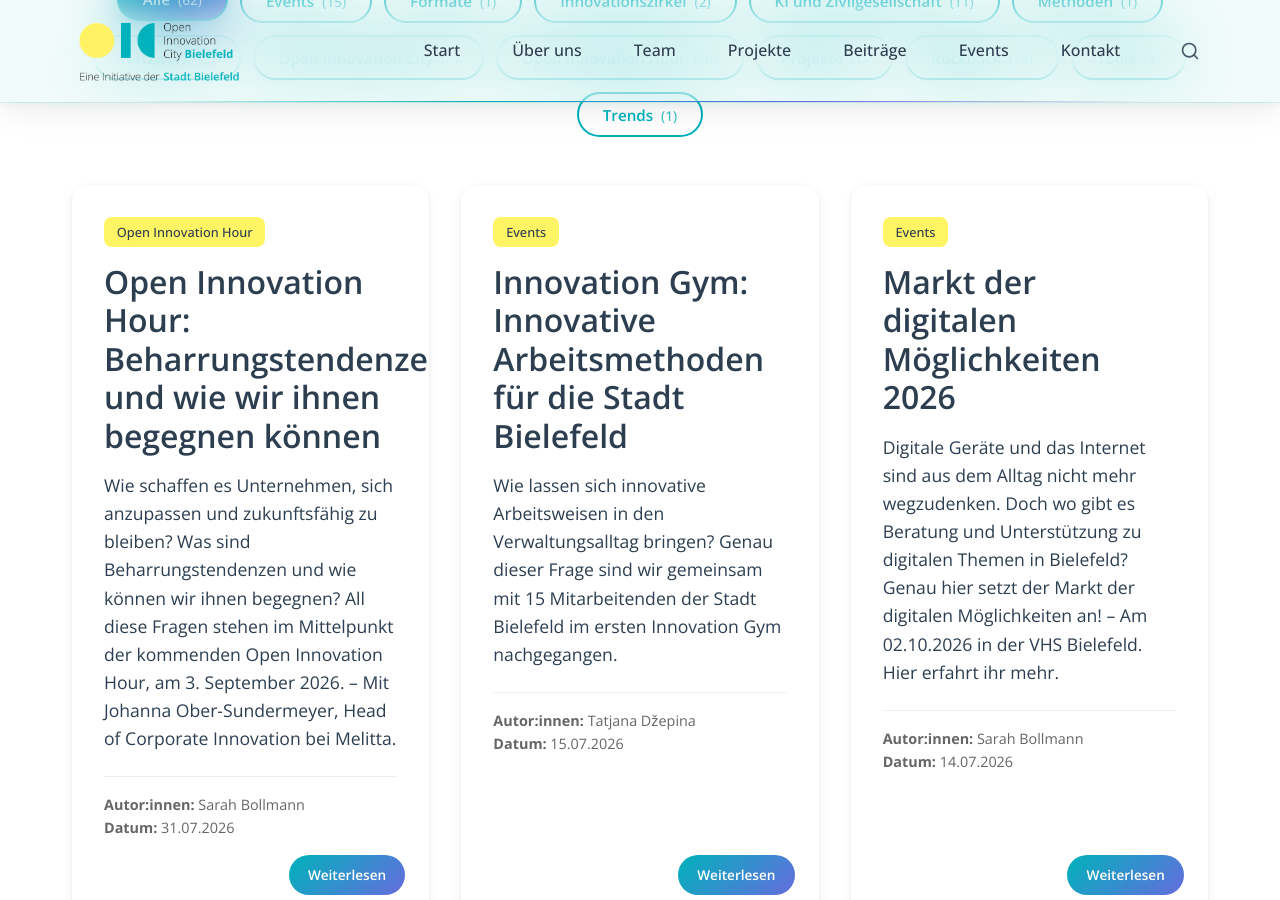
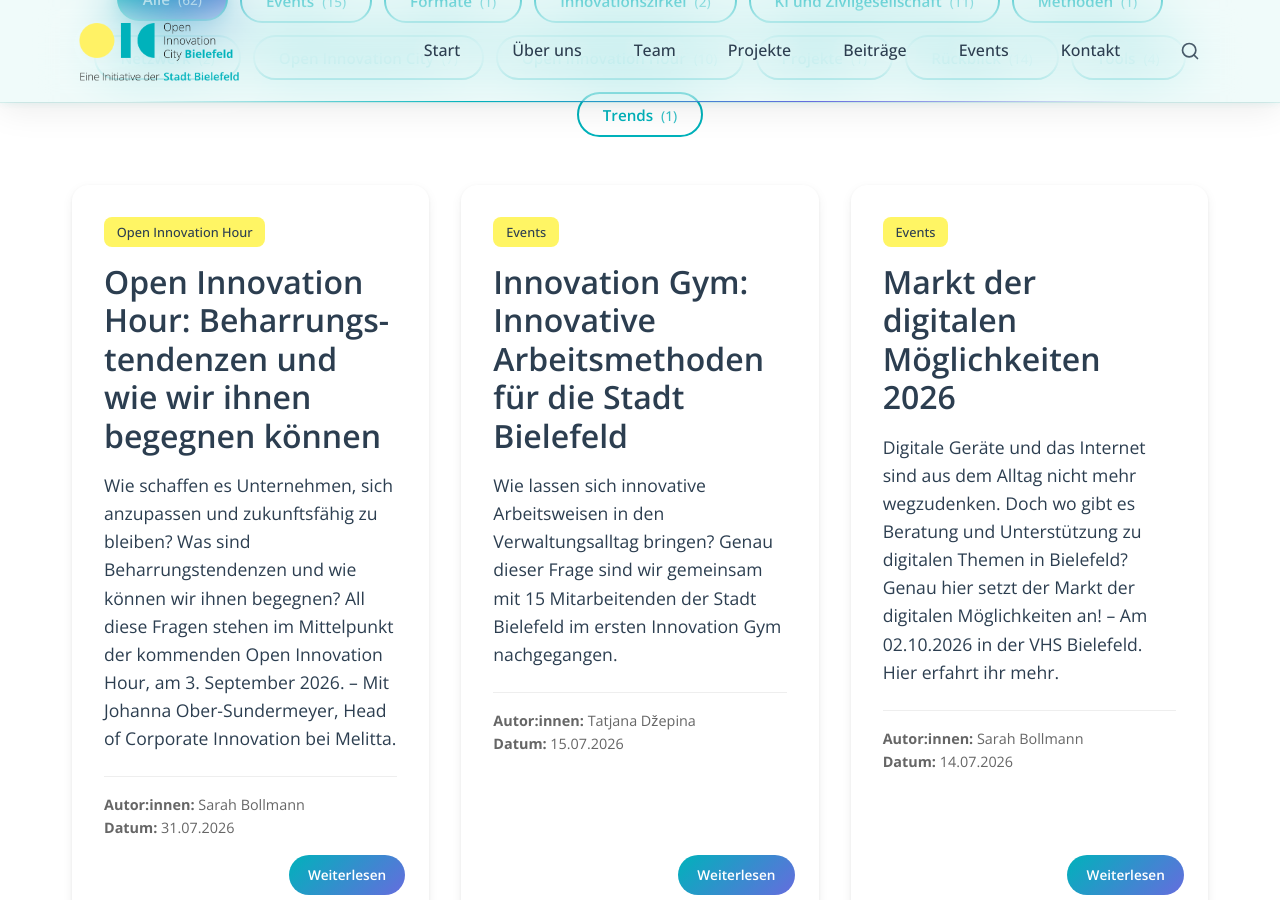
Before and after one commit to Open-Innovation-City/oic-bielefeld-website, a Jekyll site: the page built from beitraege.html, in a window 1280 px wide and 900 px high, scrolled down 374 px. Built offline with Jekyll 4.4.1, drawn with Linux system fonts in a browser that asks for light colours.

Commit message:
Update open-innovation-hour-beharrungstendenzen.md

```diff
--- a/_beitraege/open-innovation-hour-beharrungstendenzen.md
+++ b/_beitraege/open-innovation-hour-beharrungstendenzen.md
@@ -1,5 +1,5 @@
 ---
-title: "Open Innovation Hour: Beharrungstendenzen und wie wir ihnen begegnen können"
+title: "Open Innovation Hour: Beharrungs&shy;tendenzen und wie wir ihnen begegnen können"
 teaser: "Wie schaffen es Unternehmen, sich anzupassen und zukunftsfähig zu bleiben? Was sind Beharrungstendenzen und wie können wir ihnen begegnen? All diese Fragen stehen im Mittelpunkt der kommenden Open Innovation Hour, am 3. September 2026. – Mit Johanna Ober-Sundermeyer, Head of Corporate Innovation bei Melitta."
 authors:
   - "Sarah Bollmann"
```
